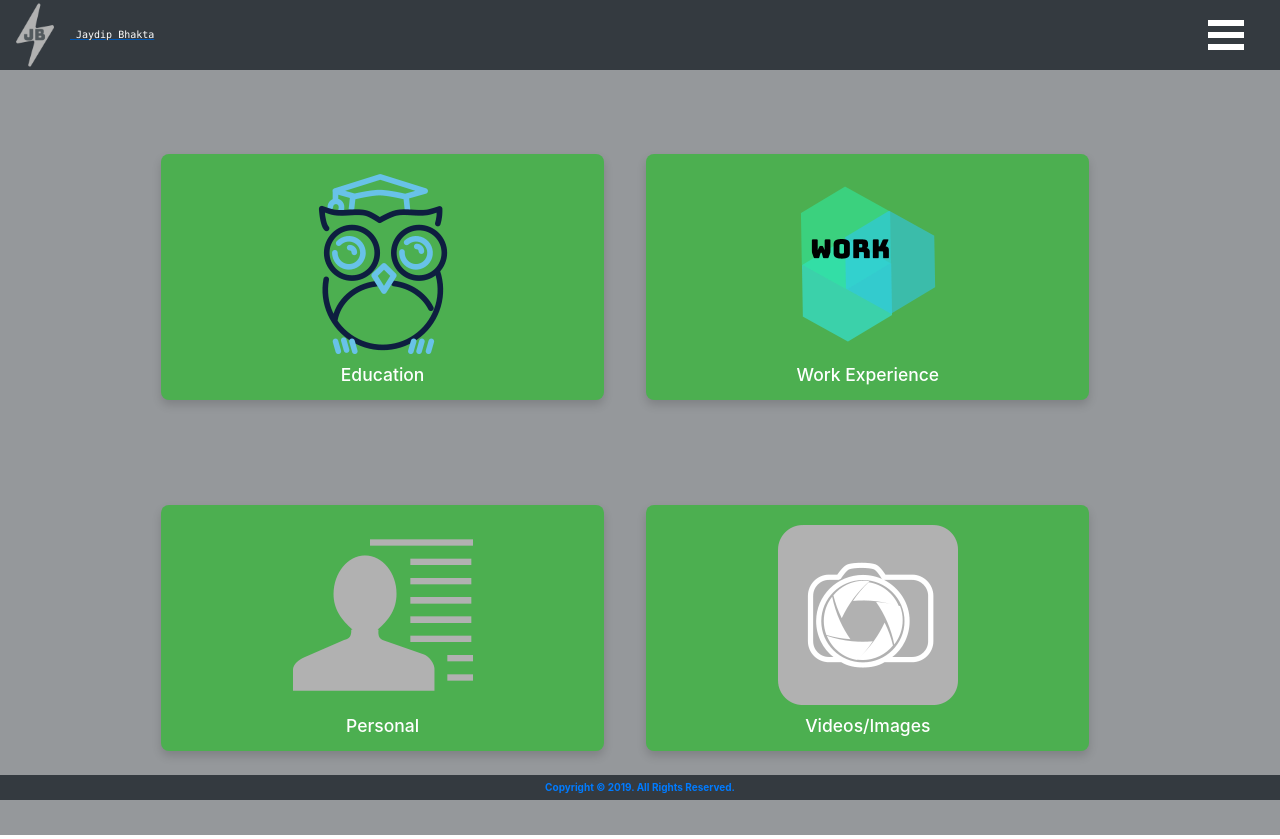
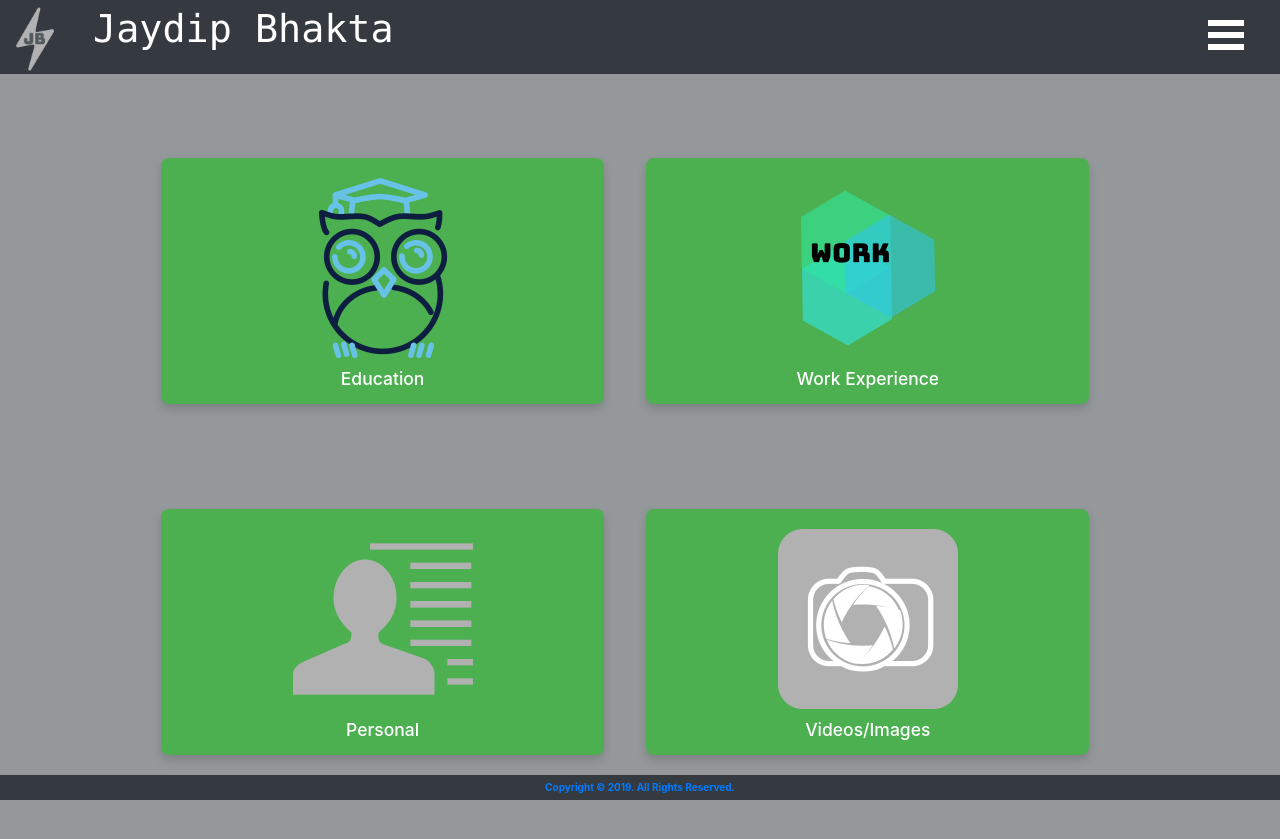
Before and after one commit to jsbhakta/jaydip-bhakta, a React (Create React App) app: page /about in a window 1280 px wide. Built offline with nearby package versions, Linux system fonts and the light colour scheme.

Commit message:
header-title-size-increase

```diff
--- a/src/styles/header.css
+++ b/src/styles/header.css
@@ -4,6 +4,7 @@
 }
 
 .name {
+  font-size: 3vw;
   width: 50%;
   display: inline;
   margin-right: 1em;
@@ -58,7 +59,6 @@ Note: Beware of modifying this element as it can break the animations - you shou
 .bm-menu {
   background: #343a40;
   padding: 2.5em 1.5em 0;
-  font-size: 1.50em;
 }
 
 /* Morph shape necessary with bubble or elastic */
@@ -76,6 +76,7 @@ Note: Beware of modifying this element as it can break the animations - you shou
 .bm-item {
   display: inline-block;
   margin-top: 10%;
+  font-size: 1.50em;
 }
 
 /* Styling of overlay */
```
